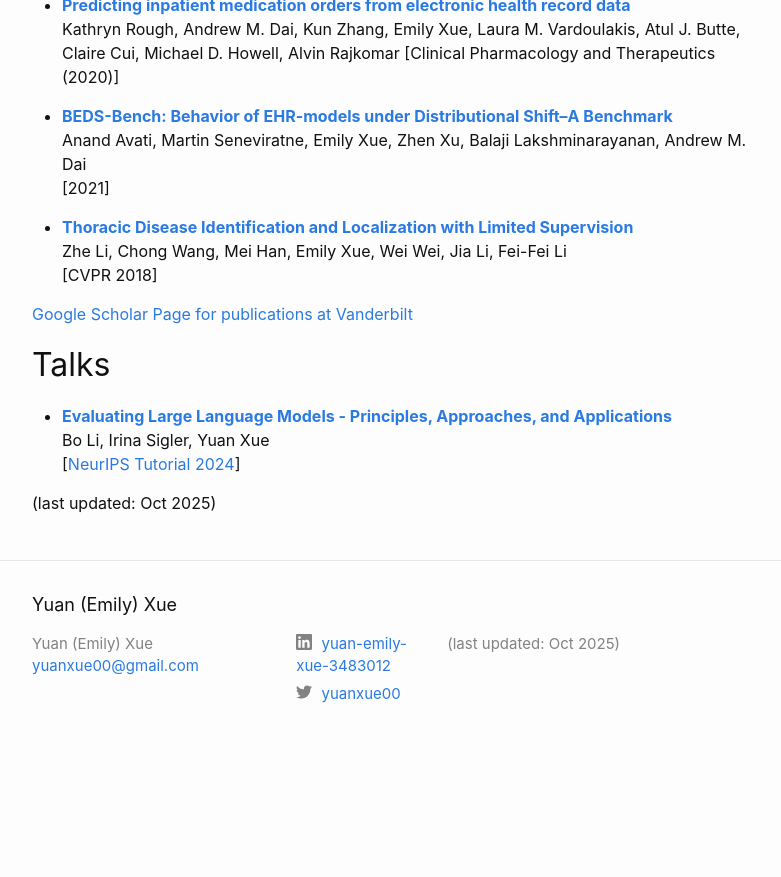
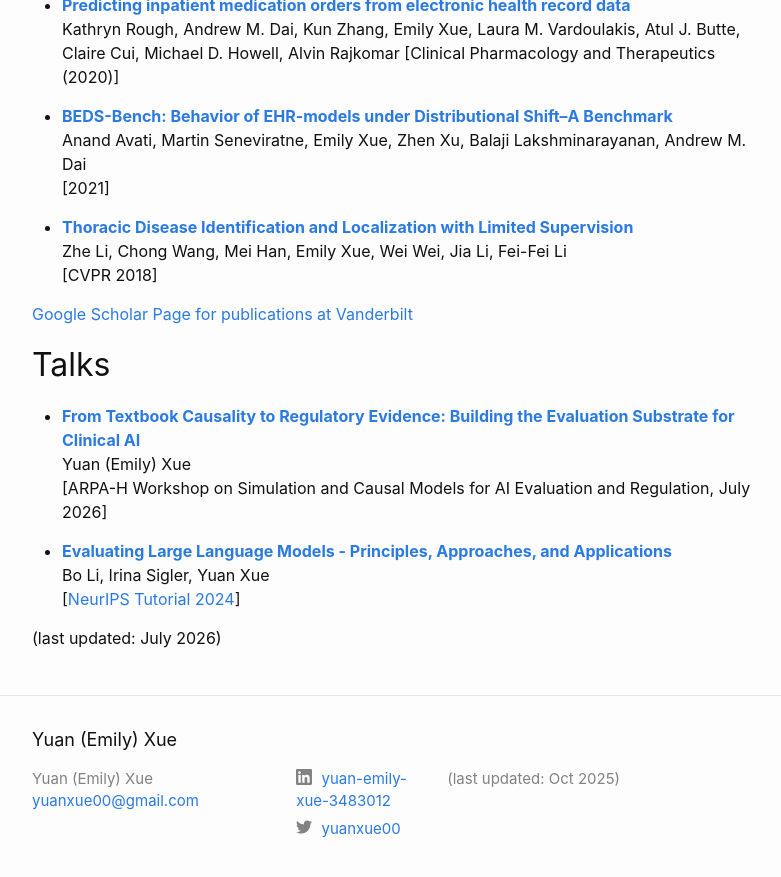
Before and after one commit to yuanxue/yuanxue.github.io, a Jekyll site: the page built from index.md, in a window 1280 px wide and 900 px high, scrolled down 2310 px. Shown: the top 877 px of the window, without its empty margins (238-1019 px from the left). Built offline with Jekyll 4.4.1, drawn with Linux system fonts in a browser that asks for light colours; before the commit the page ends 3075 px from its top, so only the background shows below that.

Commit message:
Add ARPA-H talk to homepage source
From Textbook Causality to Regulatory Evidence: Building the Evaluation
Substrate for Clinical AI (ARPA-H Workshop, July 2026).

Co-Authored-By: Claude Opus 4.8 (1M context) <noreply@anthropic.com>

```diff
--- a/index.md
+++ b/index.md
@@ -112,10 +112,16 @@ Vanderbilt](https://scholar.google.com/citations?user=jcatRRIAAAAJ&hl=en)
 
 # Talks {#online-talks}
 
+-   [**From Textbook Causality to Regulatory Evidence: Building the
+    Evaluation Substrate for Clinical AI**](assets/arpah_causal_evaluation_substrate_2026.pdf)\
+    Yuan (Emily) Xue\
+    \[ARPA-H Workshop on Simulation and Causal Models for AI Evaluation
+    and Regulation, July 2026\]
+
 -   [**Evaluating Large Language Models - Principles, Approaches, and
     Applications**](https://drive.google.com/file/d/1bmWTaSUvskJjRL0guHNrK7gXzRnpad0a/view?usp=sharing)\
     Bo Li, Irina Sigler, Yuan Xue\
     \[[NeurIPS Tutorial
     2024](https://neurips.cc/virtual/2024/tutorial/99524)\]
 
-(last updated: Oct 2025)
+(last updated: July 2026)
```
Also changed, not shown: 1 other file.
